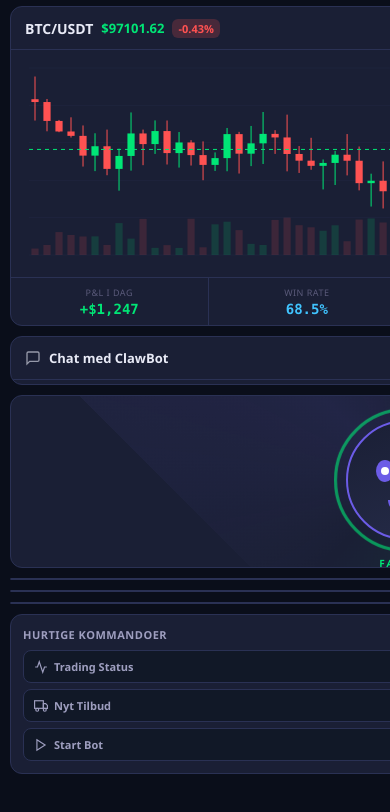
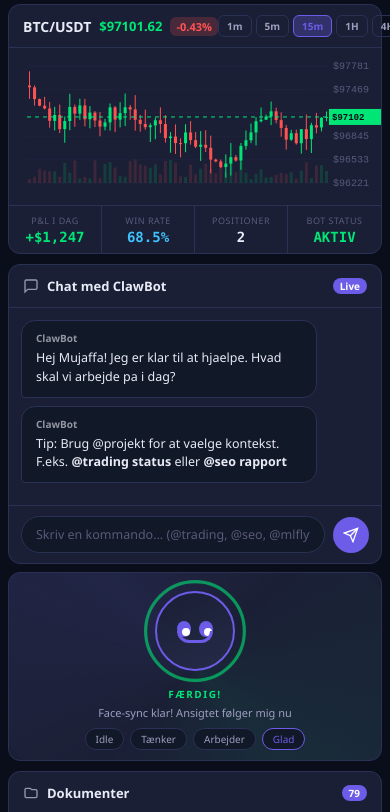
Before and after one commit to yazouriart-coder/command-center, a plain HTML site: page index.html in a window 390 px wide. Shown: the part 60-872 px from the top of the page. Before the commit the page ends 844 px from the top, so only its background shows below. Drawn offline with Linux system fonts and the light colour scheme.

Commit message:
Fix: mobil-layout - scroll, responsiv grid, mindre bot-face

```diff
--- a/index.html
+++ b/index.html
@@ -36,7 +36,7 @@
 }
 html,body{
   height:100%;font-family:var(--font);background:var(--bg-primary);
-  color:var(--text-primary);overflow:hidden;
+  color:var(--text-primary);overflow-x:hidden;
 }
 ::-webkit-scrollbar{width:6px}
 ::-webkit-scrollbar-track{background:var(--bg-secondary)}
@@ -539,8 +539,36 @@ html,body{
   .main{grid-template-columns:240px 1fr 280px}
 }
 @media(max-width:900px){
-  .main{grid-template-columns:1fr;grid-template-rows:auto auto auto}
-  .left-col,.right-col{grid-row:auto}
+  html,body{overflow:auto !important;height:auto !important}
+  .app{height:auto !important;min-height:100vh;grid-template-rows:56px auto}
+  .main{
+    grid-template-columns:1fr !important;
+    grid-template-rows:auto !important;
+    overflow:auto !important;
+    height:auto !important;
+    padding:8px;gap:8px;
+  }
+  .left-col,.center-col,.right-col{
+    grid-row:auto !important;
+    overflow:visible !important;
+  }
+  .left-col{order:2}
+  .center-col{order:1}
+  .right-col{order:3}
+  .trading-panel{height:250px !important}
+  .chat-panel{min-height:300px;max-height:400px}
+  .bot-face-card{padding:10px}
+  .bot-face-wrapper{width:80px;height:80px}
+  .bot-face{width:80px;height:80px}
+  .bot-eye{width:14px;height:16px}
+  .bot-eye.left{top:28px;left:20px}
+  .bot-eye.right{top:28px;right:20px}
+  .bot-mouth{bottom:22px}
+  .header-center{display:none}
+  .header-time{display:none}
+  .documents-panel{max-height:300px}
+  .agents-panel{max-height:300px}
+  .quick-grid{grid-template-columns:1fr}
 }
 </style>
 </head>
```
